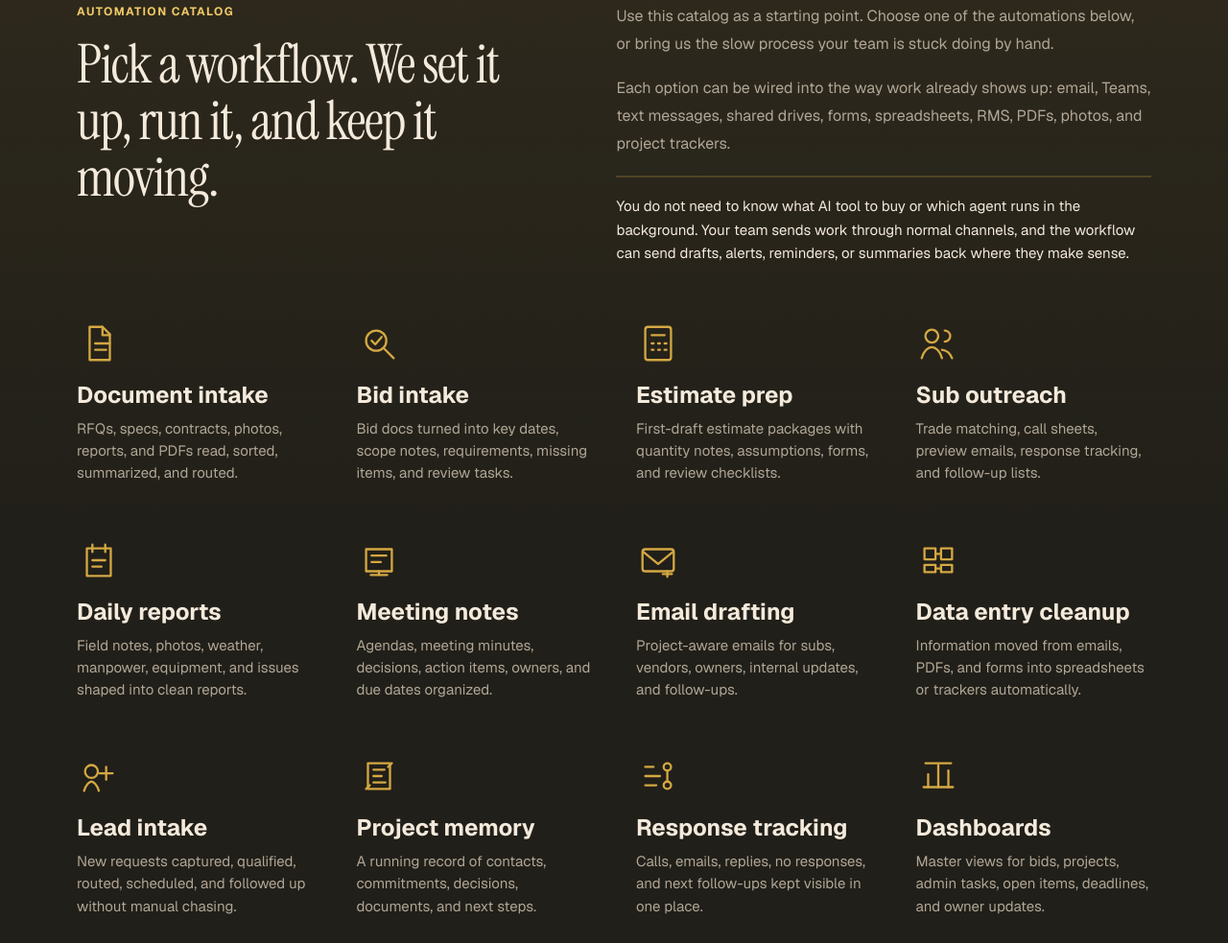
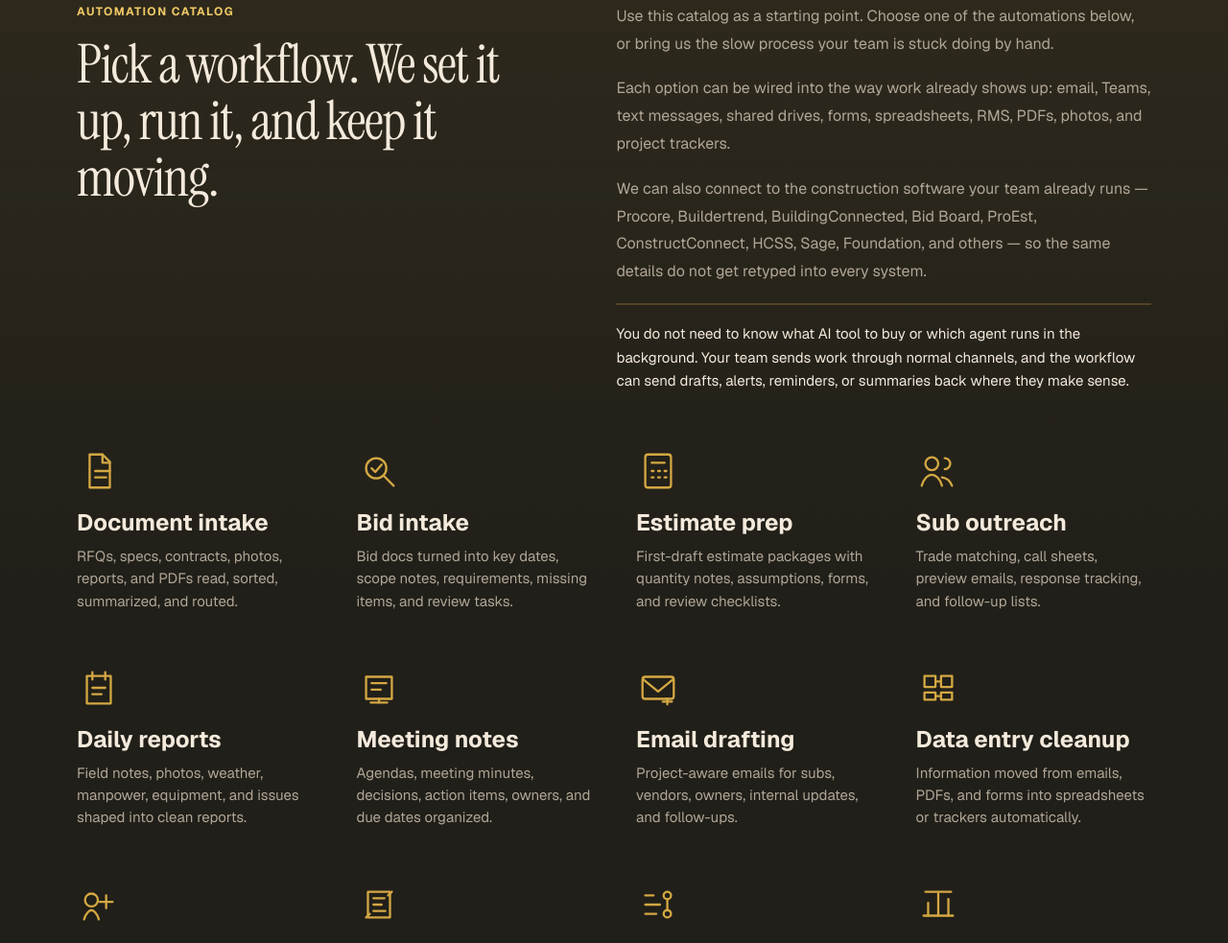
Before and after one commit to willbigs03/think-biegger-site, a website: page index.html in a window 1280 px wide. Shown: the part 1004-1987 px from the top of the page at 96% size. Drawn offline with nearby package versions, Linux system fonts and the light colour scheme.

Commit message:
Mention connections to existing construction software
Add a line in the pilot summary noting that workflows can plug into the
construction software teams already run (Procore, Buildertrend,
BuildingConnected, Bid Board, ProEst, ConstructConnect, HCSS, Sage,
Foundation, others) so the same details do not get retyped.

```diff
--- a/index.html
+++ b/index.html
@@ -1157,6 +1157,7 @@ section {
       <div class="pilot-summary">
         <p>Use this catalog as a starting point. Choose one of the automations below, or bring us the slow process your team is stuck doing by hand.</p>
         <p>Each option can be wired into the way work already shows up: email, Teams, text messages, shared drives, forms, spreadsheets, RMS, PDFs, photos, and project trackers.</p>
+        <p>We can also connect to the construction software your team already runs &mdash; Procore, Buildertrend, BuildingConnected, Bid Board, ProEst, ConstructConnect, HCSS, Sage, Foundation, and others &mdash; so the same details do not get retyped into every system.</p>
         <div class="pilot-note">You do not need to know what AI tool to buy or which agent runs in the background. Your team sends work through normal channels, and the workflow can send drafts, alerts, reminders, or summaries back where they make sense.</div>
       </div>
     </div>
```
Also changed, not shown: dist/index.html.
